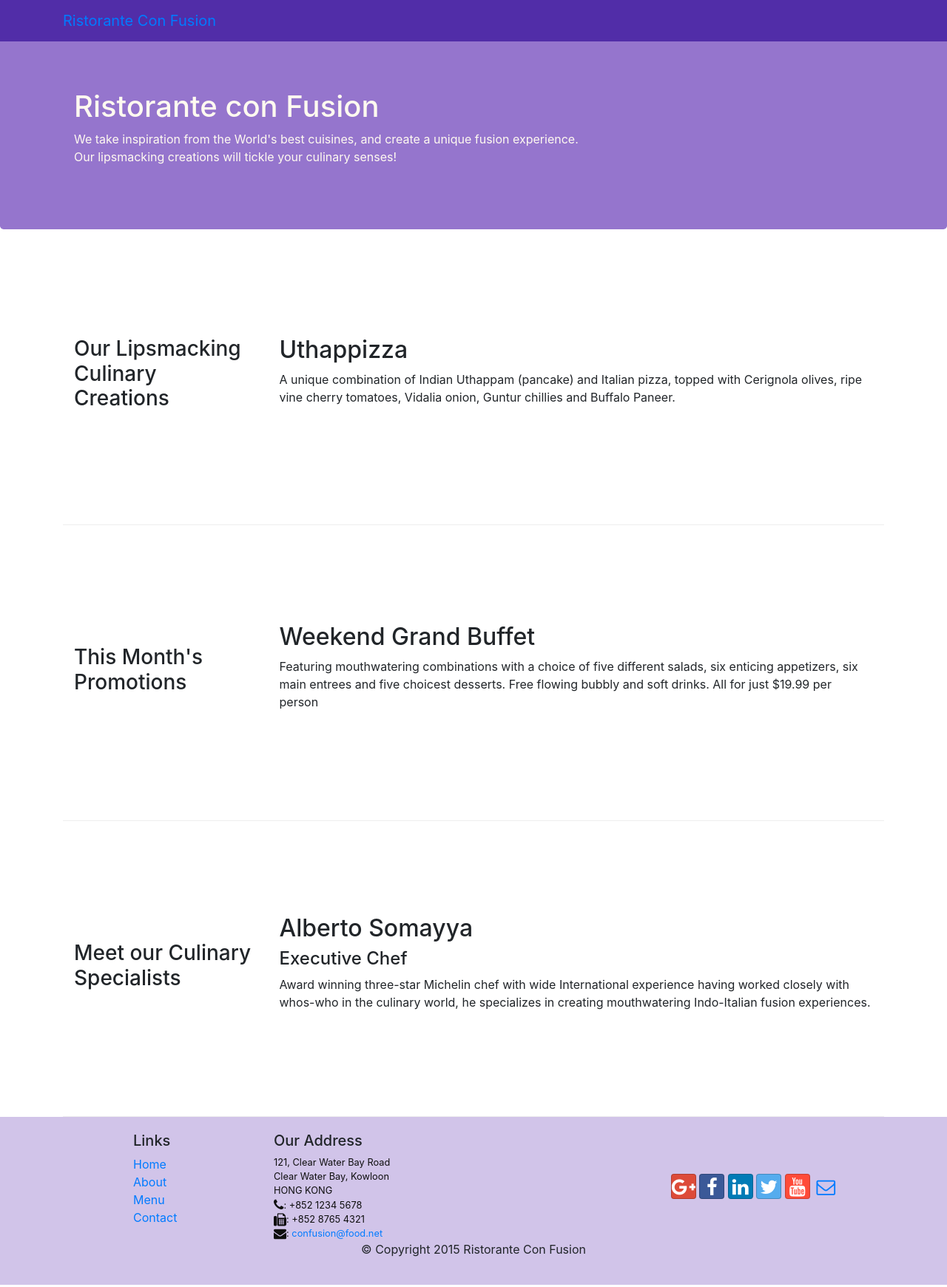
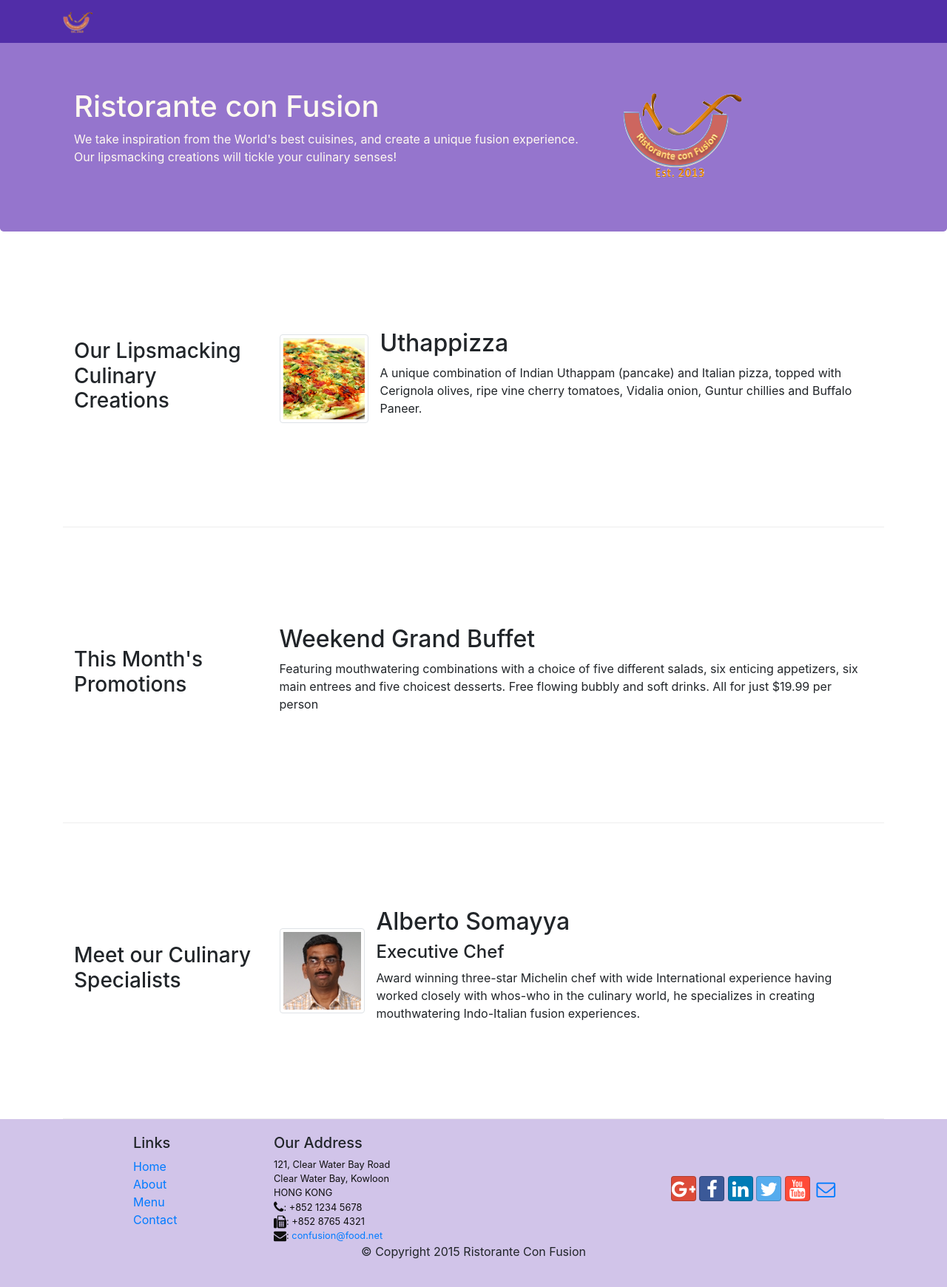
Before and after one commit to rajashreemadan/conFusion, a website: page index.html in a window 1280 px wide. Shown: the whole page at 74% size. Drawn offline with nearby package versions, Linux system fonts and the light colour scheme.

Commit message:
Add images and media to index.html

```diff
--- a/index.html
+++ b/index.html
@@ -18,7 +18,7 @@
 <body>
     <nav class="navbar navbar-inverse navbar-toggleable-sm fixed-top">
         <div class="container">
-           <a class="navbar-brand" href="#">Ristorante Con Fusion</a>
+           <a class="navbar-brand" href="#"><img src="img/logo.png" height="30" width="41"></a>
            <button class="navbar-toggler" type="button" data-toggle="collapse" data-target="#Navbar">
                 <span class="navbar-toggler-icon"></span>
             </button>
@@ -40,7 +40,8 @@
                     <h1>Ristorante con Fusion</h1>
                     <p>We take inspiration from the World's best cuisines, and create a unique fusion experience. Our lipsmacking creations will tickle your culinary senses!</p>
                 </div>
-                <div class="col col-sm">
+                <div class="col col-sm align-self-center">
+                    <img src="img/logo.png" class="img-fluid">
                 </div>
             </div>
         </div>
@@ -52,8 +53,17 @@
                 <h3>Our Lipsmacking Culinary Creations</h3>
             </div>
             <div class="col-sm col-md flex-first">
-                <h2>Uthappizza</h2>
-                <p class="hidden-xs-down">A unique combination of Indian Uthappam (pancake) and Italian pizza, topped with Cerignola olives, ripe vine cherry tomatoes, Vidalia onion, Guntur chillies and Buffalo Paneer.</p>
+              <div class="media">
+                    <img class="d-flex mr-3 img-thumbnail align-self-center"
+                         src="img/uthappizza.png" alt="Uthappizza">
+                    <div class="media-body">
+                        <h2 class="mt-0">Uthappizza</h2>
+                        <p class="hidden-xs-down">A unique combination of Indian Uthappam (pancake) and
+                          Italian pizza, topped with Cerignola olives, ripe vine
+                          cherry tomatoes, Vidalia onion, Guntur chillies and
+                          Buffalo Paneer.</p>
+                    </div>
+                </div>
             </div>
         </div>
 
@@ -73,9 +83,19 @@
                 <h3>Meet our Culinary Specialists</h3>
             </div>
             <div class="col-sm col-md flex-first">
-                <h2>Alberto Somayya</h2>
-                <h4>Executive Chef</h4>
-                <p class="hidden-xs-down">Award winning three-star Michelin chef with wide International experience having worked closely with whos-who in the culinary world, he specializes in creating mouthwatering Indo-Italian fusion experiences. </p>
+              <div class="media">
+                    <img class="d-flex mr-3 img-thumbnail align-self-center"
+                         src="img/alberto.png" alt="Alberto Somayya">
+                    <div class="media-body">
+                        <h2 class="mt-0">Alberto Somayya</h2>
+                        <h4>Executive Chef</h4>
+                        <p class="hidden-xs-down">Award winning three-star Michelin chef with wide
+                         International experience having worked closely with
+                         whos-who in the culinary world, he specializes in
+                          creating mouthwatering Indo-Italian fusion experiences.
+                         </p>
+                    </div>
+                </div>
             </div>
         </div>
     </div>
```
Also changed, not shown: aboutus.html (+3 -2 lines), contactus.html (+3 -2 lines), img/alberto.png (added), img/buffet.png (added), img/logo.png (added), img/uthappizza.png (added).
